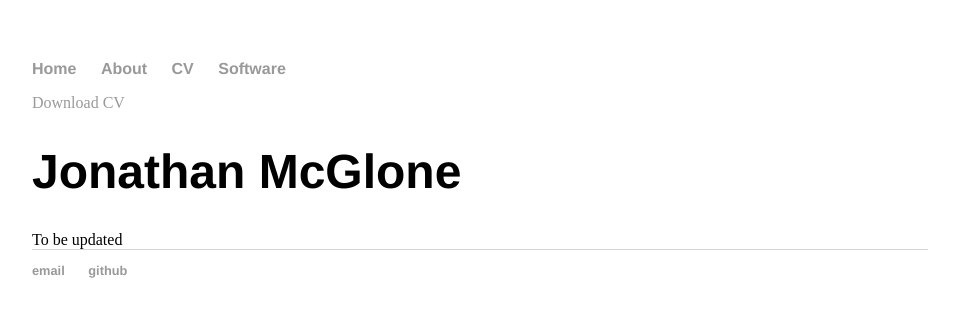
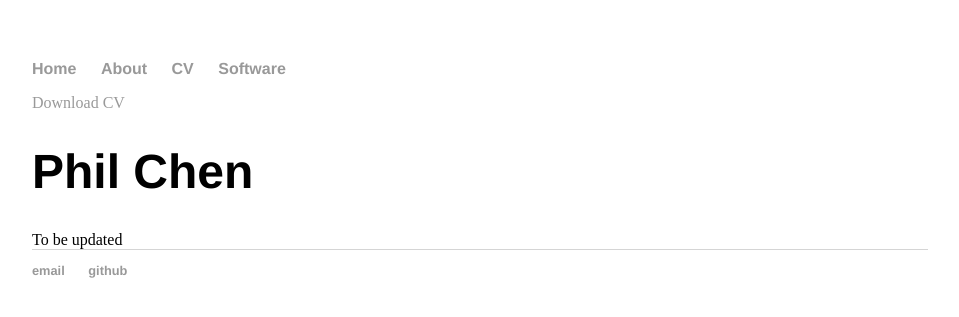
Before and after one commit to philhchen/philhchen.github.io, a Jekyll site: the page built from cv/index.html, in a window 1280 px wide. Shown: the top 317 px of the page, without its empty margins (160-1119 px from the left). Built offline with Jekyll 4.4.1, drawn with Linux system fonts in a browser that asks for light colours.

Commit message:
Update index.html

```diff
--- a/cv/index.html
+++ b/cv/index.html
@@ -3,8 +3,8 @@ layout: default
 title: CV
 ---
 <div class="cv">
-  <a href="/files/McGlone-CV-2015.pdf" class="btn btn-default pull-right" title="Download CV as PDF">Download CV</a>
-  <span itemprop="name"><h1>Jonathan McGlone</h1></span>
+  <a href="/files/PChenCV.pdf" class="btn btn-default pull-right" title="Download CV as PDF">Download CV</a>
+  <span itemprop="name"><h1>Phil Chen</h1></span>
 
   To be updated
 </div>
```
